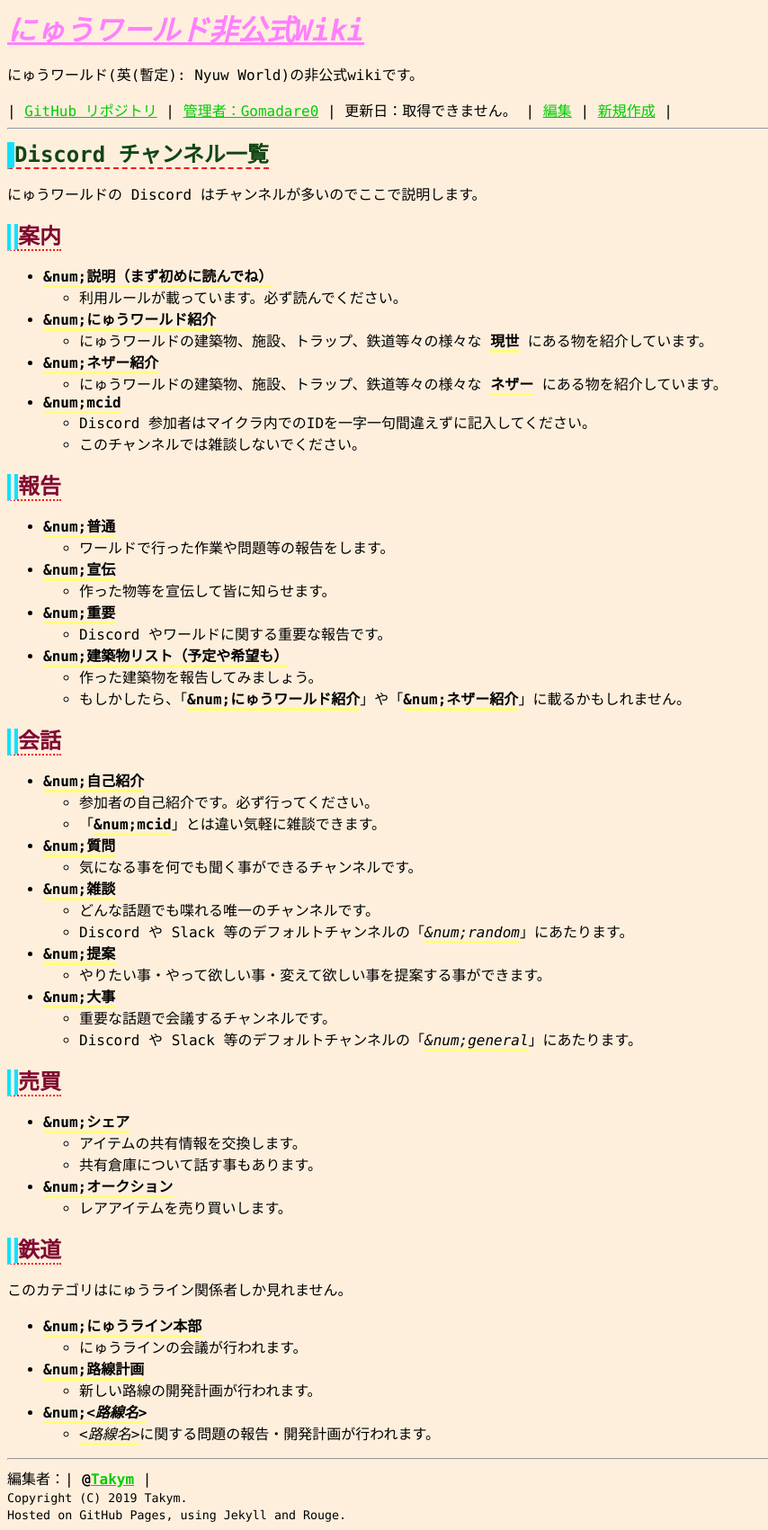
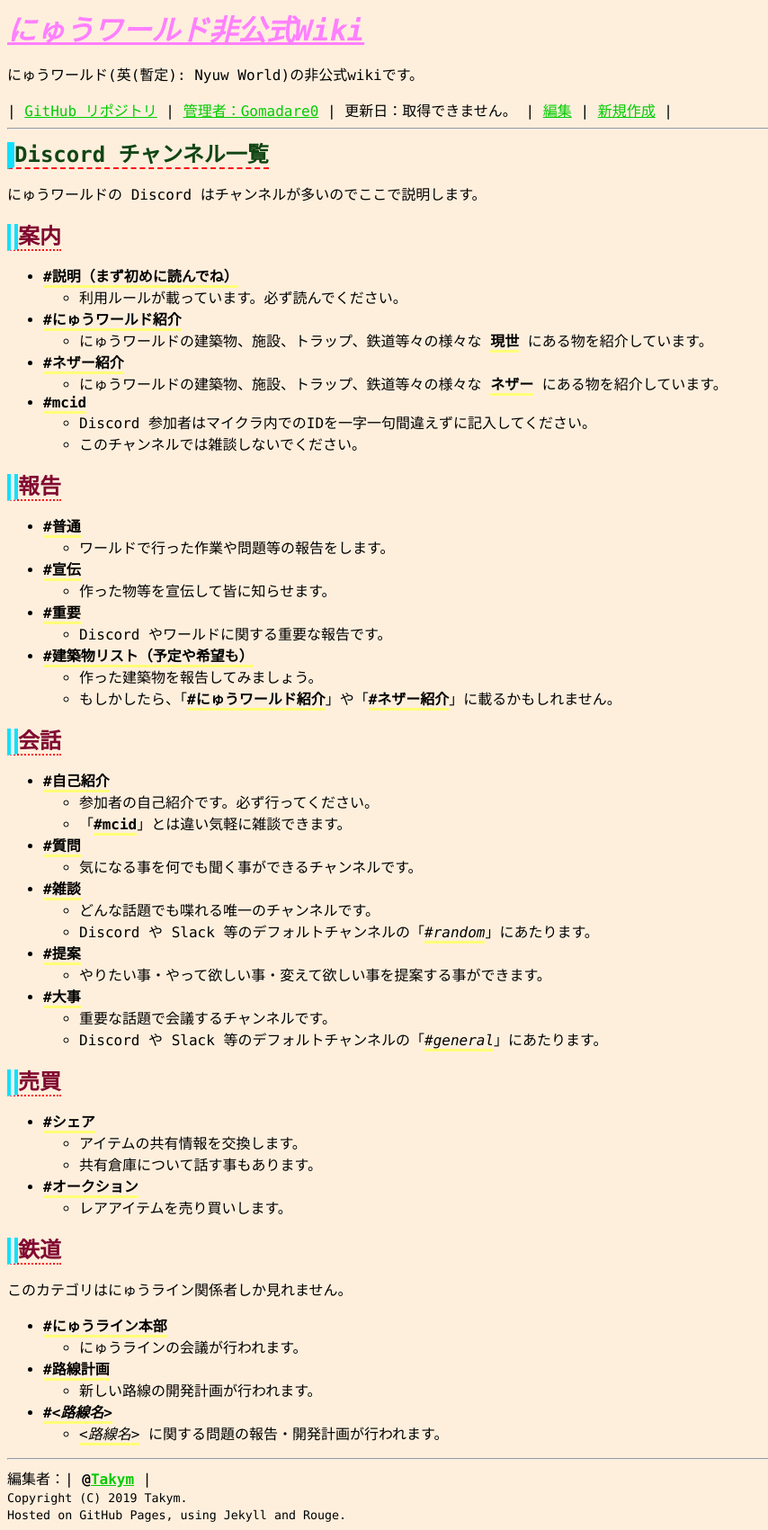
Before and after one commit to Gomadare0/nyuworld, a Jekyll site: the page built from discord.md, in a window 1280 px wide. Shown: the whole page at 90% size, without its empty margins (0-854 px from the left). Built offline with Jekyll 4.4.1, drawn with Linux system fonts in a browser that asks for light colours; some web fonts are replaced; our own code applies the rules of GitHub Pages for plain Markdown files; some of the changed lines change nothing that is shown.

Commit message:
discord.md、&num;を#に

```diff
--- a/discord.md
+++ b/discord.md
@@ -6,54 +6,54 @@ authors:
 にゅうワールドの Discord はチャンネルが多いのでここで説明します。
 
 ## 案内
-* **&num;説明（まず初めに読んでね）**
+* **#説明（まず初めに読んでね）**
 	* 利用ルールが載っています。必ず読んでください。
-* **&num;にゅうワールド紹介**
+* **#にゅうワールド紹介**
 	* にゅうワールドの建築物、施設、トラップ、鉄道等々の様々な **現世** にある物を紹介しています。
-* **&num;ネザー紹介**
+* **#ネザー紹介**
 	* にゅうワールドの建築物、施設、トラップ、鉄道等々の様々な **ネザー** にある物を紹介しています。
-* **&num;mcid**
+* **#mcid**
 	* Discord 参加者はマイクラ内でのIDを一字一句間違えずに記入してください。
 	* このチャンネルでは雑談しないでください。
 
 ## 報告
-* **&num;普通**
+* **#普通**
 	* ワールドで行った作業や問題等の報告をします。
-* **&num;宣伝**
+* **#宣伝**
 	* 作った物等を宣伝して皆に知らせます。
-* **&num;重要**
+* **#重要**
 	* Discord やワールドに関する重要な報告です。
-* **&num;建築物リスト（予定や希望も）**
+* **#建築物リスト（予定や希望も）**
 	* 作った建築物を報告してみましょう。
-	* もしかしたら、「**&num;にゅうワールド紹介**」や「**&num;ネザー紹介**」に載るかもしれません。
+	* もしかしたら、「**#にゅうワールド紹介**」や「**#ネザー紹介**」に載るかもしれません。
 
 ## 会話
-* **&num;自己紹介**
+* **#自己紹介**
 	* 参加者の自己紹介です。必ず行ってください。
-	* 「**&num;mcid**」とは違い気軽に雑談できます。
-* **&num;質問**
+	* 「**#mcid**」とは違い気軽に雑談できます。
+* **#質問**
 	* 気になる事を何でも聞く事ができるチャンネルです。
-* **&num;雑談**
+* **#雑談**
 	* どんな話題でも喋れる唯一のチャンネルです。
-	* Discord や Slack 等のデフォルトチャンネルの「*&num;random*」にあたります。
-* **&num;提案**
+	* Discord や Slack 等のデフォルトチャンネルの「*#random*」にあたります。
+* **#提案**
 	* やりたい事・やって欲しい事・変えて欲しい事を提案する事ができます。
-* **&num;大事**
+* **#大事**
 	* 重要な話題で会議するチャンネルです。
-	* Discord や Slack 等のデフォルトチャンネルの「*&num;general*」にあたります。
+	* Discord や Slack 等のデフォルトチャンネルの「*#general*」にあたります。
 
 ## 売買
-* **&num;シェア**
+* **#シェア**
 	* アイテムの共有情報を交換します。
 	* 共有倉庫について話す事もあります。
-* **&num;オークション**
+* **#オークション**
 	* レアアイテムを売り買いします。
 
 ## 鉄道
 このカテゴリはにゅうライン関係者しか見れません。
-* **&num;にゅうライン本部**
+* **#にゅうライン本部**
 	* にゅうラインの会議が行われます。
-* **&num;路線計画**
+* **#路線計画**
 	* 新しい路線の開発計画が行われます。
-* **&num;*&lt;路線名&gt;***
-	* *&lt;路線名&gt;*に関する問題の報告・開発計画が行われます。
+* **#*&lt;路線名&gt;***
+	* *&lt;路線名&gt;* に関する問題の報告・開発計画が行われます。
```
